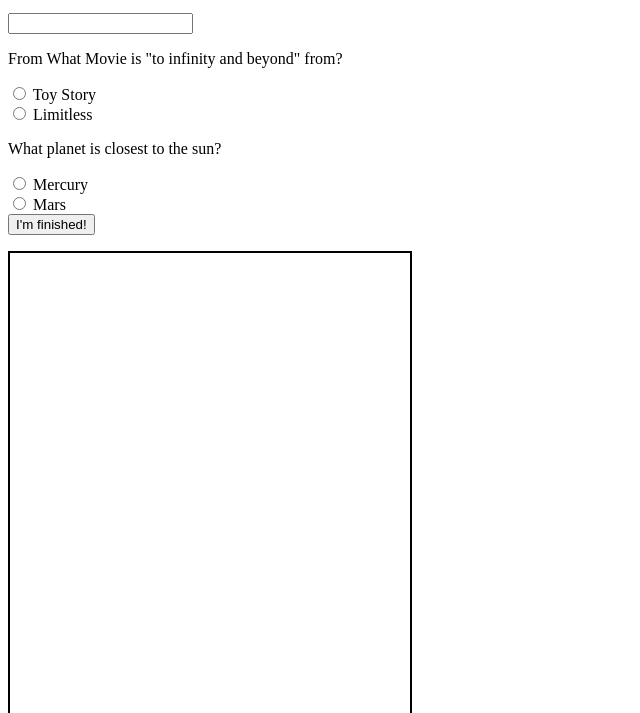
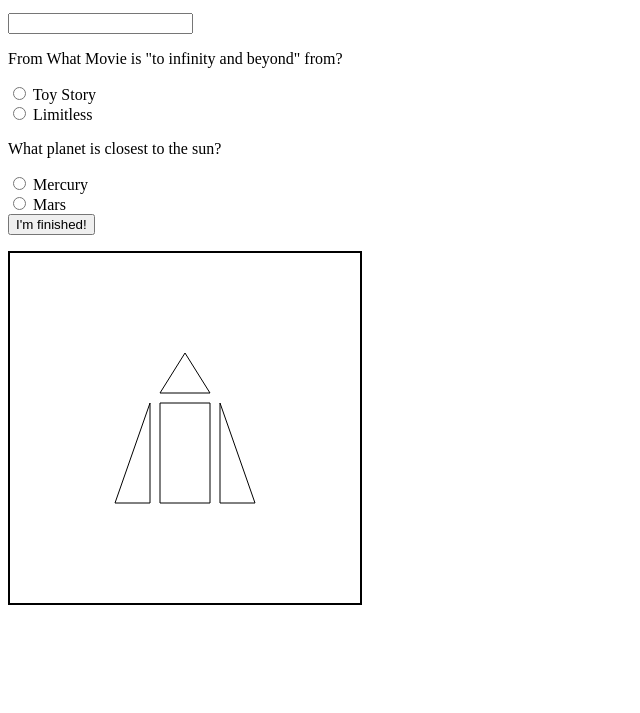
Before and after one commit to SamNamdar98/samnamdar98.github.io, a plain HTML site: page web-design-2/Midterm/index.html in a window 1280 px wide. Shown: the part 87-800 px from the top of the page, without its empty margins (0-640 px from the left). Drawn offline with Linux system fonts and the light colour scheme.

Commit message:
adjusted canvas

```diff
--- a/web-design-2/Midterm/index.html
+++ b/web-design-2/Midterm/index.html
@@ -48,7 +48,7 @@ switch case for checkpoints -->
    <p id = "number_correct"></p>
    <p id = "message"></p>
 
-<canvas id="myCanvas" width="400" height="750" style="border:2px solid black;"></canvas>
+<canvas id="myCanvas" width="350" height="350" style="border:2px solid black;"></canvas>
 
    <script type="text/javascript">
        document.onkeydown = function(event) {
@@ -60,32 +60,33 @@ switch case for checkpoints -->
        };
        var canvas = document.getElementById("myCanvas");
        var ctx = canvas.getContext("2d");
+
 // left triangle
        ctx.beginPath();
-       ctx.moveTo(130, 650);
-       ctx.lineTo(165, 550);
-       ctx.lineTo(165, 650);
+       ctx.moveTo(105, 250);
+       ctx.lineTo(140, 150);
+       ctx.lineTo(140, 250);
        ctx.closePath();
        ctx.stroke();
 
 // right triangle
        ctx.beginPath();
-       ctx.moveTo(235, 650);
-       ctx.lineTo(235, 550);
-       ctx.lineTo(270, 650);
+       ctx.moveTo(210, 250);
+       ctx.lineTo(210, 150);
+       ctx.lineTo(245, 250);
        ctx.closePath();
        ctx.stroke();
 
 // center rectangle
       ctx.beginPath();
-      ctx.rect(175, 550, 50, 100);
+      ctx.rect(150, 150, 50, 100);
       ctx.stroke();
 
 // top triangle
       ctx.beginPath();
-      ctx.moveTo(175, 540);
-      ctx.lineTo(200, 500);
-      ctx.lineTo(225, 540);
+      ctx.moveTo(150, 140);
+      ctx.lineTo(175, 100);
+      ctx.lineTo(200, 140);
       ctx.closePath();
       ctx.stroke();
 
@@ -98,7 +99,7 @@ switch case for checkpoints -->
    	var correct = 0;
 
 
-   	if (question1 == "Rocket Ship") {
+   	if (question1 == "rocket ship") {
    		correct++;
    }
    	if (question2 == "toyStory") {
@@ -108,7 +109,7 @@ switch case for checkpoints -->
    		correct++;
    	}
 
-   	var messages = ["Great job!", "You are doing good", "Maybe next time :("];
+   	var messages = ["To infinity and beyond!", "You are doing good", "Maybe next time :("];
    	var score;
 
    	if (correct == 0) {
```
